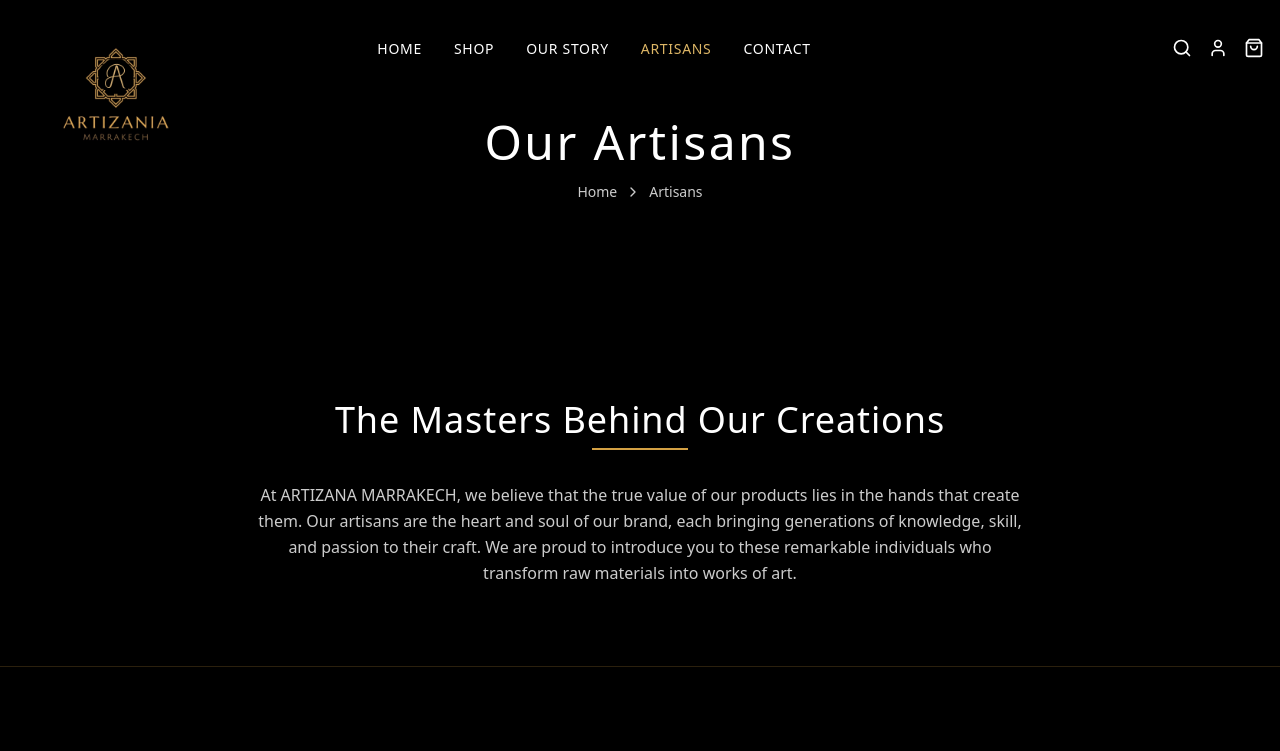
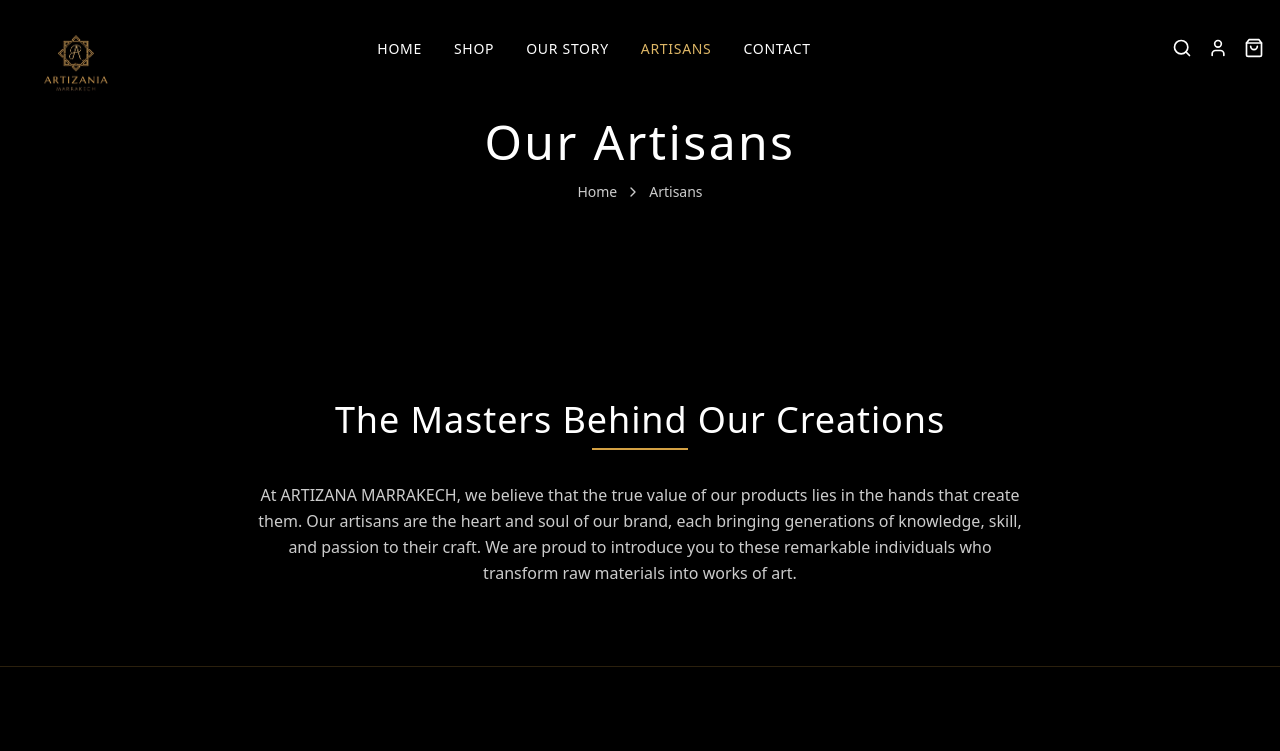
Before and after one commit to MarouanBounadar/ARTIZANA, a Next.js app: page /artisans in a window 1280 px wide. Shown: the top 751 px of the page. Built offline with nearby package versions, Linux system fonts and the light colour scheme.

Commit message:
Fix LOGO SIZE

```diff
--- a/app/about/page.tsx
+++ b/app/about/page.tsx
@@ -11,8 +11,8 @@ export default function AboutPage() {
  <Image
   src="/images/LOGO1.png"
   alt="Logo top-left"
-  width={200}
-  height={80}
+  width={120}
+  height={60}
   className="absolute top-4 left-4 opacity-90 z-10"
 />
         <div className="absolute inset-0 bg-black/40" />
--- a/app/artisans/page.tsx
+++ b/app/artisans/page.tsx
@@ -11,8 +11,8 @@ export default function ArtisansPage() {
          <Image
           src="/images/LOGO1.png"
           alt="Logo top-left"
-          width={200}
-          height={80}
+          width={120}
+  height={60}
           className="absolute top-4 left-4 opacity-90 z-10"
         />
         <div className="absolute inset-0 bg-black/40" />
--- a/app/contact/page.tsx
+++ b/app/contact/page.tsx
@@ -11,8 +11,8 @@ export default function ContactPage() {
          <Image
           src="/images/LOGO1.png"
           alt="Logo top-left"
-          width={200}
-          height={80}
+          width={120}
+  height={60}
           className="absolute top-4 left-4 opacity-90 z-10"
         />
         <div className="absolute inset-0 bg-black/40" />
```
